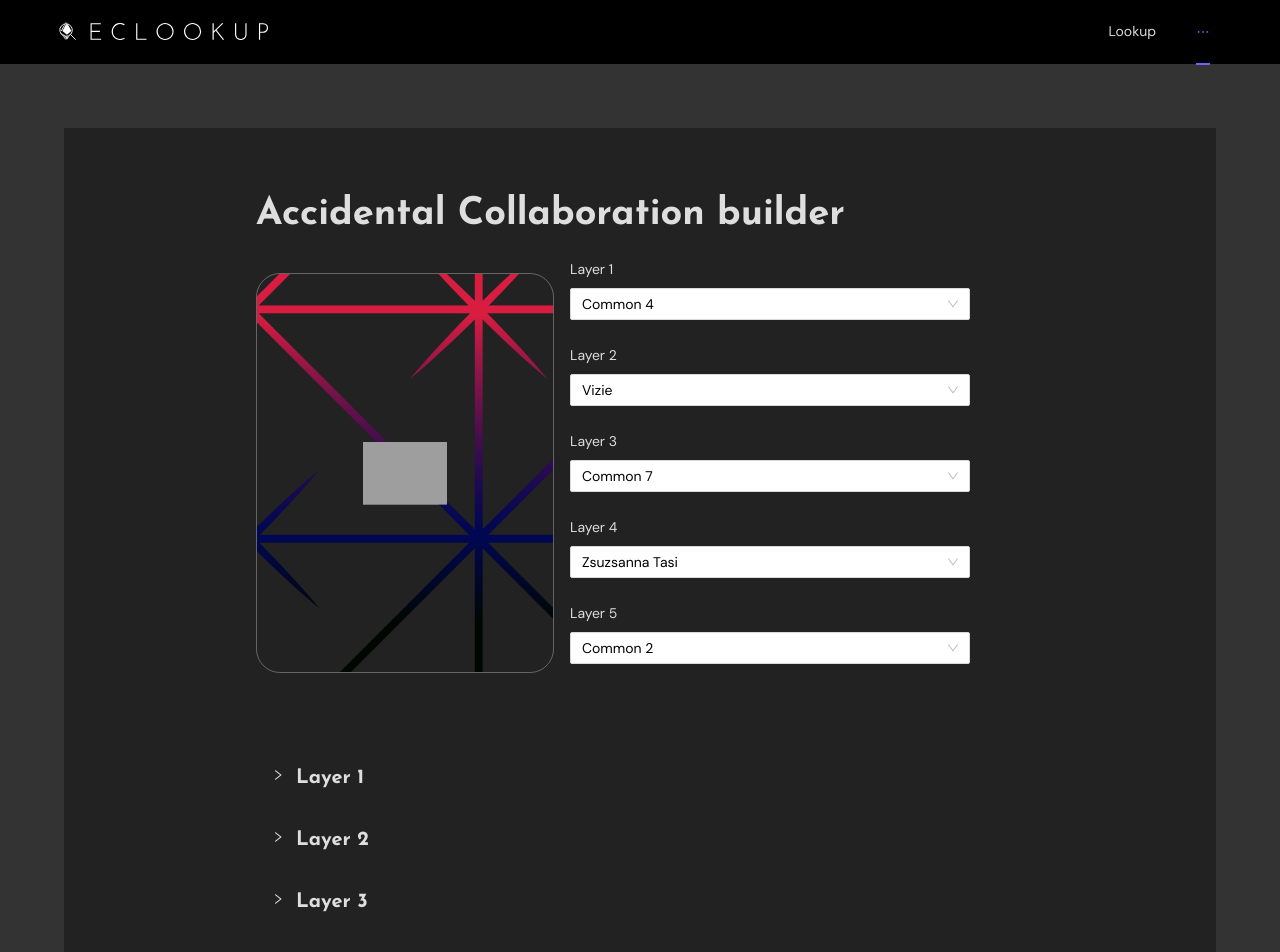
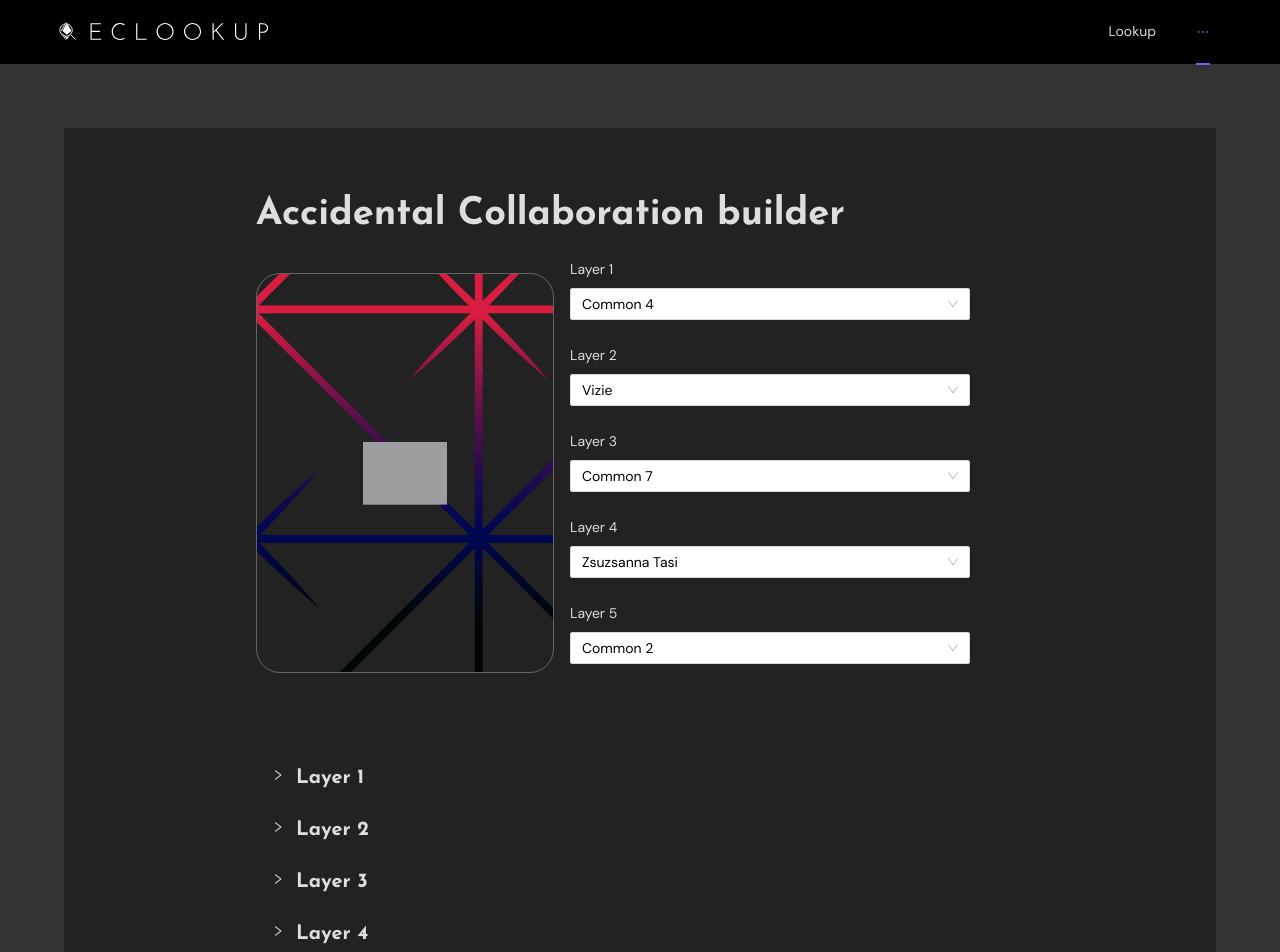
Before and after one commit to Storken/eclookup, a Next.js app: page /builder in a window 1280 px wide. Shown: the top 952 px of the page. Built offline with nearby package versions, Linux system fonts and the light colour scheme; grey boxes are pictures that could not be loaded.

Commit message:
update to react 17 and next 10.2

```diff
--- a/components/layers/layers-overview.tsx
+++ b/components/layers/layers-overview.tsx
@@ -13,6 +13,17 @@ const ImageFlexContainer = styled.div`
   flex-wrap: wrap;
 `
 
+const StyledCollapse = styled(Collapse)`
+  .ant-collapse-header {
+    display: flex;
+    align-items: center;
+
+    h4 {
+      margin: 0;
+    }
+  }
+`
+
 const { Panel } = Collapse
 const { Title } = Typography
 
@@ -20,7 +31,7 @@ const LayersOverview = () => {
   return (
     <LayersOverviewContainer>
       {Object.keys(commonsPerLayer).map((key, i) => (
-        <Collapse ghost key={'collapse-' + key}>
+        <StyledCollapse ghost key={'collapse-' + key}>
           <Panel header={<Title level={4}>Layer {i + 1}</Title>} key={key}>
             <ImageFlexContainer>
               {artistLayerNames.map((name, index) => {
@@ -48,7 +59,7 @@ const LayersOverview = () => {
                 })}
             </ImageFlexContainer>
           </Panel>
-        </Collapse>
+        </StyledCollapse>
       ))}
     </LayersOverviewContainer>
   )
--- a/package.json
+++ b/package.json
@@ -18,9 +18,9 @@
     "antd": "^4.16.1",
     "http-status-codes": "^2.1.4",
     "less": "^3.12.2",
-    "next": "^10.0.6",
-    "react": "16.13.1",
-    "react-dom": "16.13.1",
+    "next": "^10.2.3",
+    "react": "17.0.2",
+    "react-dom": "17.0.2",
     "web3": "^1.3.5"
   },
   "devDependencies": {
```
Also changed, not shown: 1 other file (tests, documents, lock files or other folders).
